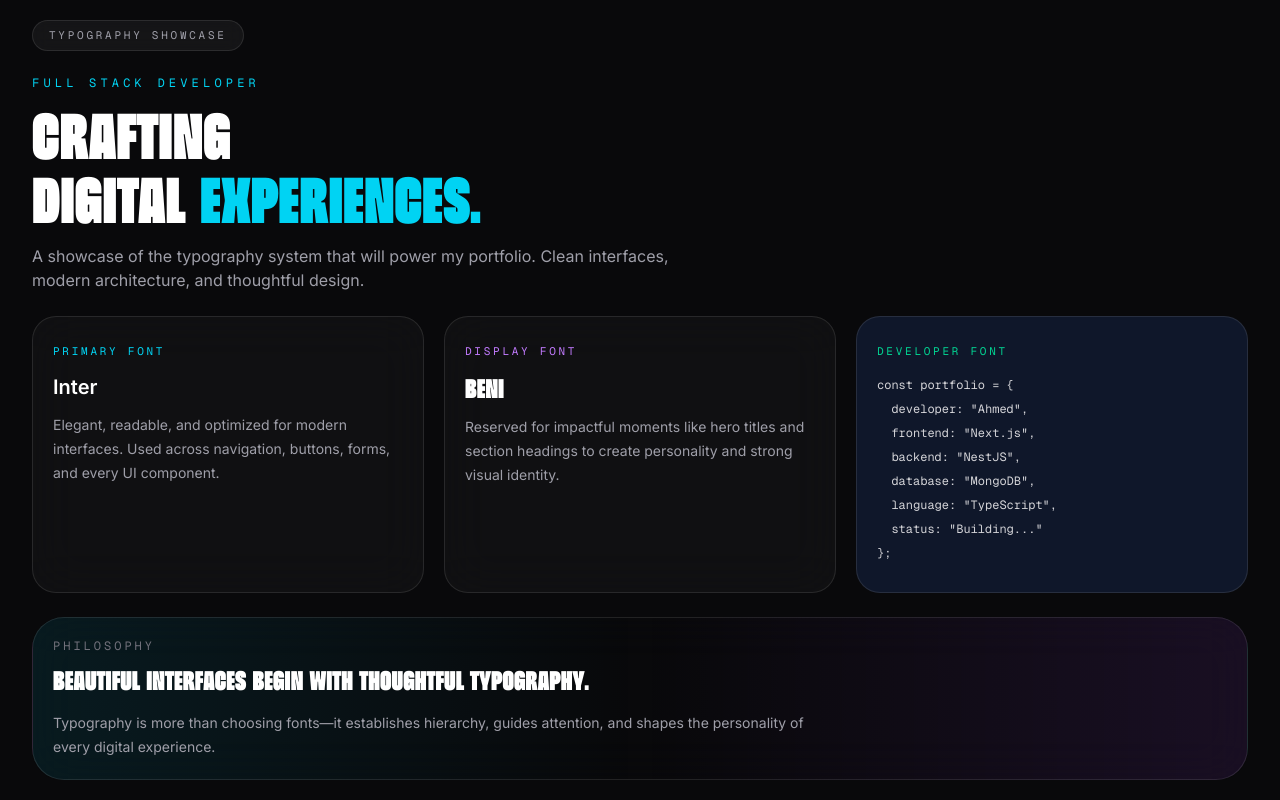
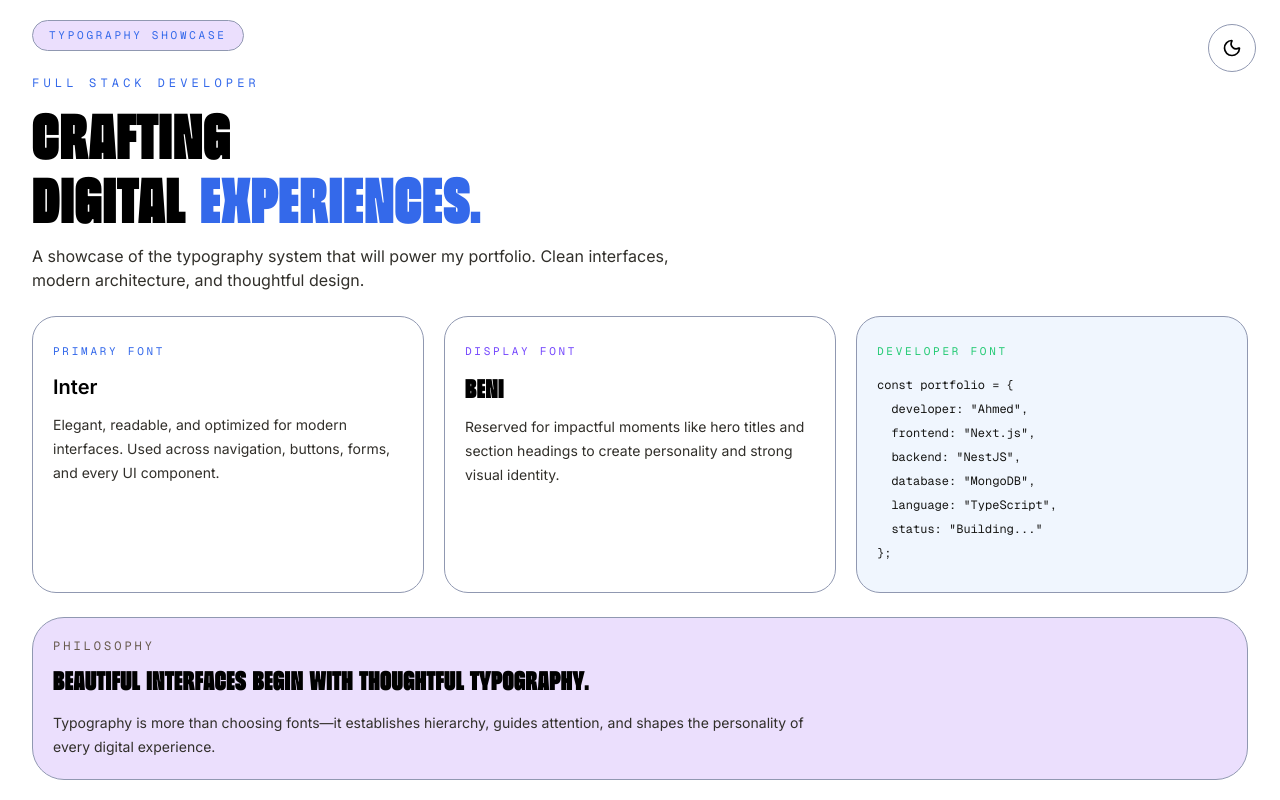
Before and after one commit to ahmedyacine2004/portofolio-website, a Next.js app in the folder apps/client/: page / in a window 1280 px wide. Built offline with nearby package versions, Linux system fonts and the light colour scheme.

Commit message:
feat: implement theme provider and toggle functionality with dark/light mode support

```diff
--- a/apps/client/src/app/layout.tsx
+++ b/apps/client/src/app/layout.tsx
@@ -1,5 +1,6 @@
 import type { Metadata } from 'next';
 
+import { ThemeProvider } from '@/providers/theme-provider';
 import { beni, geistMono, inter } from '@/styles/fonts';
 
 import '@/styles/globals.css';
@@ -9,18 +10,21 @@ export const metadata: Metadata = {
   description: 'Modern Full-Stack Portfolio',
 };
 
-export default function RootLayout({
-  children,
-}: Readonly<{
+type RootLayoutProps = Readonly<{
   children: React.ReactNode;
-}>) {
+}>;
+
+export default function RootLayout({ children }: RootLayoutProps) {
   return (
     <html
       lang="en"
+      data-theme="dark"
       className={`${inter.variable} ${beni.variable} ${geistMono.variable}`}
       suppressHydrationWarning
     >
-      <body>{children}</body>
+      <body>
+        <ThemeProvider>{children}</ThemeProvider>
+      </body>
     </html>
   );
 }
--- a/apps/client/src/app/page.tsx
+++ b/apps/client/src/app/page.tsx
@@ -1,78 +1,144 @@
+import { ThemeToggle } from '@/components/ui/theme-toggle';
+
 export default function Home() {
   return (
-    <main className="h-screen overflow-hidden bg-[#09090B] text-white">
+    <main
+      className="h-screen overflow-hidden"
+      style={{
+        background: 'var(--color-bg-primary)',
+        color: 'var(--color-text-primary)',
+      }}
+    >
+      {/* Floating Theme Toggle */}
+      <div className="fixed right-6 top-6 z-50">
+        <ThemeToggle />
+      </div>
+
       <div className="mx-auto flex h-full max-w-7xl flex-col gap-6 px-8 py-5">
         {/* Badge */}
-        <span className="w-fit rounded-full border border-white/10 bg-white/5 px-4 py-1.5 font-mono text-[11px] uppercase tracking-[0.25em] text-zinc-400 backdrop-blur">
+        <span
+          className="w-fit rounded-full border px-4 py-1.5 font-mono text-[11px] uppercase tracking-[0.25em] backdrop-blur"
+          style={{
+            borderColor: 'var(--color-border)',
+            background: 'var(--color-surface-brand)',
+            color: 'var(--color-brand)',
+          }}
+        >
           Typography Showcase
         </span>
 
         {/* Hero */}
         <section className="space-y-3">
-          <p className="font-mono text-xs uppercase tracking-[0.35em] text-cyan-400">
+          <p
+            className="font-mono text-xs uppercase tracking-[0.35em]"
+            style={{ color: 'var(--color-brand)' }}
+          >
             Full Stack Developer
           </p>
 
           <h1
             className="max-w-5xl text-5xl leading-[0.9] md:text-7xl"
-            style={{ fontFamily: 'var(--font-display)' }}
+            style={{
+              fontFamily: 'var(--font-display)',
+              color: 'var(--color-text-primary)',
+            }}
           >
             Crafting
             <br />
-            Digital
-            <span className="text-cyan-400"> Experiences.</span>
+            Digital <span style={{ color: 'var(--color-brand)' }}>Experiences.</span>
           </h1>
 
-          <p className="max-w-2xl text-base leading-6 text-zinc-400">
+          <p
+            className="max-w-2xl text-base leading-6"
+            style={{ color: 'var(--color-text-tertiary)' }}
+          >
             A showcase of the typography system that will power my portfolio. Clean interfaces,
             modern architecture, and thoughtful design.
           </p>
         </section>
 
-        {/* Font Cards */}
+        {/* Cards */}
         <section className="grid flex-1 gap-5 lg:grid-cols-3">
           {/* Inter */}
-          <article className="rounded-3xl border border-white/10 bg-white/[0.03] p-5 backdrop-blur-xl transition duration-300 hover:border-cyan-400/40 hover:bg-white/[0.05]">
-            <span className="font-mono text-[11px] uppercase tracking-[0.25em] text-cyan-400">
+          <article
+            className="rounded-3xl border p-5 backdrop-blur-xl transition-all duration-300 hover:-translate-y-1"
+            style={{
+              background: 'var(--color-surface)',
+              borderColor: 'var(--color-border)',
+            }}
+          >
+            <span
+              className="font-mono text-[11px] uppercase tracking-[0.25em]"
+              style={{ color: 'var(--color-brand)' }}
+            >
               Primary Font
             </span>
 
-            <h2 className="mt-3 text-xl font-semibold">Inter</h2>
+            <h2
+              className="mt-3 text-xl font-semibold"
+              style={{ color: 'var(--color-text-primary)' }}
+            >
+              Inter
+            </h2>
 
-            <p className="mt-3 text-sm leading-6 text-zinc-400">
+            <p className="mt-3 text-sm leading-6" style={{ color: 'var(--color-text-tertiary)' }}>
               Elegant, readable, and optimized for modern interfaces. Used across navigation,
               buttons, forms, and every UI component.
             </p>
           </article>
 
           {/* Beni */}
-          <article className="rounded-3xl border border-white/10 bg-white/[0.03] p-5 backdrop-blur-xl transition duration-300 hover:border-purple-400/40 hover:bg-white/[0.05]">
-            <span className="font-mono text-[11px] uppercase tracking-[0.25em] text-purple-400">
+          <article
+            className="rounded-3xl border p-5 backdrop-blur-xl transition-all duration-300 hover:-translate-y-1"
+            style={{
+              background: 'var(--color-surface)',
+              borderColor: 'var(--color-border)',
+            }}
+          >
+            <span
+              className="font-mono text-[11px] uppercase tracking-[0.25em]"
+              style={{ color: 'var(--color-purple)' }}
+            >
               Display Font
             </span>
 
             <h2
               className="mt-3 text-3xl leading-none"
-              style={{ fontFamily: 'var(--font-display)' }}
+              style={{
+                fontFamily: 'var(--font-display)',
+                color: 'var(--color-text-primary)',
+              }}
             >
               Beni
             </h2>
 
-            <p className="mt-3 text-sm leading-6 text-zinc-400">
+            <p className="mt-3 text-sm leading-6" style={{ color: 'var(--color-text-tertiary)' }}>
               Reserved for impactful moments like hero titles and section headings to create
               personality and strong visual identity.
             </p>
           </article>
 
-          {/* Geist Mono */}
-          <article className="rounded-3xl border border-white/10 bg-[#0F172A] p-5 transition duration-300 hover:border-emerald-400/40">
-            <span className="font-mono text-[11px] uppercase tracking-[0.25em] text-emerald-400">
+          {/* Geist */}
+          <article
+            className="rounded-3xl border p-5 transition-all duration-300 hover:-translate-y-1"
+            style={{
+              background: 'var(--color-bg-secondary)',
+              borderColor: 'var(--color-border)',
+            }}
+          >
+            <span
+              className="font-mono text-[11px] uppercase tracking-[0.25em]"
+              style={{ color: 'var(--color-success)' }}
+            >
               Developer Font
             </span>
 
             <pre
-              className="mt-3 overflow-auto text-xs leading-6 text-zinc-300"
-              style={{ fontFamily: 'var(--font-mono)' }}
+              className="mt-3 overflow-auto text-xs leading-6"
+              style={{
+                fontFamily: 'var(--font-mono)',
+                color: 'var(--color-text-secondary)',
+              }}
             >
               {`const portfolio = {
   developer: "Ahmed",
@@ -87,14 +153,34 @@ export default function Home() {
         </section>
 
         {/* Philosophy */}
-        <section className="rounded-[2rem] border border-white/10 bg-gradient-to-r from-cyan-500/10 via-transparent to-purple-500/10 p-5 backdrop-blur-xl">
-          <p className="font-mono text-xs uppercase tracking-[0.25em] text-zinc-500">Philosophy</p>
+        <section
+          className="rounded-[2rem] border p-5 backdrop-blur-xl"
+          style={{
+            background: 'var(--color-surface-brand)',
+            borderColor: 'var(--color-border)',
+          }}
+        >
+          <p
+            className="font-mono text-xs uppercase tracking-[0.25em]"
+            style={{ color: 'var(--color-text-disabled)' }}
+          >
+            Philosophy
+          </p>
 
-          <h2 className="mt-2 text-3xl leading-tight" style={{ fontFamily: 'var(--font-display)' }}>
+          <h2
+            className="mt-2 text-3xl leading-tight"
+            style={{
+              fontFamily: 'var(--font-display)',
+              color: 'var(--color-text-primary)',
+            }}
+          >
             Beautiful interfaces begin with thoughtful typography.
           </h2>
 
-          <p className="mt-3 max-w-3xl text-sm leading-6 text-zinc-400">
+          <p
+            className="mt-3 max-w-3xl text-sm leading-6"
+            style={{ color: 'var(--color-text-tertiary)' }}
+          >
             Typography is more than choosing fonts—it establishes hierarchy, guides attention, and
             shapes the personality of every digital experience.
           </p>
--- /dev/null
+++ b/apps/client/src/components/ui/theme-toggle.tsx
@@ -0,0 +1,36 @@
+'use client';
+
+import { Moon, Sun } from 'lucide-react';
+
+import { useTheme } from '@/hooks/use-theme';
+
+export function ThemeToggle() {
+  const { theme, toggleTheme } = useTheme();
+
+  return (
+    <button
+      type="button"
+      onClick={toggleTheme}
+      aria-label="Toggle theme"
+      className="
+        flex
+        h-12
+        w-12
+        items-center
+        justify-center
+        rounded-full
+        border
+        transition-all
+        duration-300
+        hover:scale-105
+      "
+      style={{
+        background: 'var(--color-surface)',
+        color: 'var(--color-text-primary)',
+        borderColor: 'var(--color-border)',
+      }}
+    >
+      {theme === 'dark' ? <Sun size={20} /> : <Moon size={20} />}
+    </button>
+  );
+}
--- /dev/null
+++ b/apps/client/src/hooks/use-theme.ts
@@ -0,0 +1,15 @@
+'use client';
+
+import { useContext } from 'react';
+
+import { ThemeContext } from '@/providers/theme-provider';
+
+export function useTheme() {
+  const context = useContext(ThemeContext);
+
+  if (!context) {
+    throw new Error('useTheme must be used inside ThemeProvider.');
+  }
+
+  return context;
+}
--- /dev/null
+++ b/apps/client/src/lib/theme.ts
@@ -0,0 +1,30 @@
+export const THEME_STORAGE_KEY = 'portfolio-theme';
+
+export type Theme = 'light' | 'dark';
+
+export function getSystemTheme(): Theme {
+  if (typeof window === 'undefined') {
+    return 'dark';
+  }
+
+  return window.matchMedia('(prefers-color-scheme: dark)').matches ? 'dark' : 'light';
+}
+
+export function getStoredTheme(): Theme | null {
+  if (typeof window === 'undefined') {
+    return null;
+  }
+
+  const theme = localStorage.getItem(THEME_STORAGE_KEY);
+
+  if (theme === 'light' || theme === 'dark') {
+    return theme;
+  }
+
+  return null;
+}
+
+export function applyTheme(theme: Theme): void {
+  document.documentElement.dataset.theme = theme;
+  localStorage.setItem(THEME_STORAGE_KEY, theme);
+}
--- /dev/null
+++ b/apps/client/src/providers/theme-provider.tsx
@@ -0,0 +1,50 @@
+'use client';
+
+import { createContext, useEffect, useMemo, useState, type ReactNode } from 'react';
+
+import { applyTheme, getStoredTheme, getSystemTheme, type Theme } from '@/lib/theme';
+
+type ThemeContextType = {
+  theme: Theme;
+  toggleTheme: () => void;
+  setTheme: (theme: Theme) => void;
+};
+
+export const ThemeContext = createContext<ThemeContextType | null>(null);
+
+type Props = {
+  children: ReactNode;
+};
+
+export function ThemeProvider({ children }: Props) {
+  const [theme, setThemeState] = useState<Theme>(() => {
+    if (typeof window === 'undefined') {
+      return 'dark';
+    }
+
+    return getStoredTheme() ?? getSystemTheme();
+  });
+
+  useEffect(() => {
+    applyTheme(theme);
+  }, [theme]);
+
+  const setTheme = (newTheme: Theme): void => {
+    setThemeState(newTheme);
+  };
+
+  const toggleTheme = (): void => {
+    setThemeState((currentTheme) => (currentTheme === 'dark' ? 'light' : 'dark'));
+  };
+
+  const value = useMemo(
+    () => ({
+      theme,
+      setTheme,
+      toggleTheme,
+    }),
+    [theme],
+  );
+
+  return <ThemeContext.Provider value={value}>{children}</ThemeContext.Provider>;
+}
--- a/apps/client/src/styles/globals.css
+++ b/apps/client/src/styles/globals.css
@@ -1,4 +1,5 @@
 @import 'tailwindcss';
+@import './variables.css';
 
 :root {
   --font-sans: var(--font-inter);
@@ -6,6 +7,20 @@
   --font-mono: var(--font-geist-mono);
 }
 
+*,
+*::before,
+*::after {
+  box-sizing: border-box;
+}
+
+html {
+  scroll-behavior: smooth;
+}
+
 body {
+  background: var(--color-bg-primary);
+  color: var(--color-text-primary);
   font-family: var(--font-sans);
+  text-rendering: optimizeLegibility;
+  -webkit-font-smoothing: antialiased;
 }
--- /dev/null
+++ b/apps/client/src/styles/variables.css
@@ -0,0 +1,197 @@
+:root {
+  /* ==========================================================================
+     LIGHT THEME
+     ========================================================================== */
+
+  /* Text */
+  --color-text-primary: #000000;
+  --color-text-secondary: #161614;
+  --color-text-tertiary: #312f2a;
+  --color-text-disabled: #685b4f;
+  --color-text-inverse: #ffffff;
+
+  /* Background */
+  --color-bg-primary: #ffffff;
+  --color-bg-secondary: #f0f6fe;
+  --color-bg-tertiary: #fafafa;
+
+  /* Surface */
+  --color-surface: #ffffff;
+  --color-surface-secondary: #f8fafc;
+
+  --color-surface-brand: #ebdffd;
+  --color-surface-success: #eaf8ef;
+  --color-surface-warning: #fef9e9;
+  --color-surface-danger: #fdf2f6;
+
+  /* Border */
+  --color-border-strong: #546e7a;
+  --color-border: #9098b1;
+  --color-border-light: #d9d9d9;
+
+  /* Brand */
+  --color-brand-darkest: #001e36;
+  --color-brand-dark: #00358b;
+  --color-brand: #3469ea;
+  --color-brand-light: #4285f4;
+
+  /* Info */
+  --color-info-dark: #0b7fcc;
+  --color-info: #42a5f5;
+
+  /* Success */
+  --color-success-darkest: #118f40;
+  --color-success-dark: #16824a;
+  --color-success: #24ca74;
+  --color-success-light: #8bc34a;
+  --color-success-teal: #26a69a;
+
+  /* Danger */
+  --color-danger-darkest: #743f4c;
+  --color-danger-dark: #c6302b;
+  --color-danger: #ea1b22;
+  --color-danger-light: #ff5252;
+
+  /* Warning */
+  --color-warning-dark: #f37036;
+  --color-warning: #ff9900;
+  --color-warning-light: #fba428;
+
+  /* Yellow */
+  --color-yellow: #ffca28;
+  --color-yellow-light: #f9d84e;
+
+  /* Purple */
+  --color-purple-dark: #5712ab;
+  --color-purple: #7548fd;
+  --color-purple-light: #a259ff;
+
+  /* Extra */
+  --color-pink: #f13262;
+  --color-earth-brown: #c27c67;
+  --color-earth-khaki: #aba085;
+
+  /* Overlay */
+  --color-overlay: rgb(0 0 0 / 25%);
+
+  /* Radius */
+  --radius-xs: 0.5rem;
+  --radius-sm: 0.75rem;
+  --radius-md: 1rem;
+  --radius-lg: 1.5rem;
+  --radius-xl: 2rem;
+
+  /* Spacing */
+  --space-1: 0.25rem;
+  --space-2: 0.5rem;
+  --space-3: 0.75rem;
+  --space-4: 1rem;
+  --space-5: 1.25rem;
+  --space-6: 1.5rem;
+  --space-8: 2rem;
+  --space-10: 2.5rem;
+  --space-12: 3rem;
+  --space-16: 4rem;
+
+  /* Fonts */
+  --font-sans: var(--font-inter);
+  --font-display: var(--font-beni);
+  --font-mono: var(--font-geist-mono);
+
+  /* Shadows */
+  --shadow-sm: 0 2px 8px rgb(15 23 42 / 8%);
+  --shadow-md: 0 8px 30px rgb(15 23 42 / 12%);
+  --shadow-lg: 0 24px 60px rgb(15 23 42 / 18%);
+
+  /* Motion */
+  --duration-fast: 150ms;
+  --duration-normal: 250ms;
+  --duration-slow: 400ms;
+  --ease-standard: cubic-bezier(0.4, 0, 0.2, 1);
+
+  /* Layout */
+  --container: 1440px;
+  --navbar-height: 72px;
+}
+
+/* ==========================================================================
+   DARK THEME
+   ========================================================================== */
+
+[data-theme='dark'] {
+  /* Text */
+  --color-text-primary: #f8fafc;
+  --color-text-secondary: #e2e8f0;
+  --color-text-tertiary: #94a3b8;
+  --color-text-disabled: #64748b;
+  --color-text-inverse: #09090b;
+
+  /* Background */
+  --color-bg-primary: #09090b;
+  --color-bg-secondary: #111827;
+  --color-bg-tertiary: #18181b;
+
+  /* Surface */
+  --color-surface: #111113;
+  --color-surface-secondary: #18181b;
+
+  --color-surface-brand: rgb(117 72 253 / 15%);
+  --color-surface-success: rgb(36 202 116 / 14%);
+  --color-surface-warning: rgb(255 153 0 / 14%);
+  --color-surface-danger: rgb(234 27 34 / 14%);
+
+  /* Border */
+  --color-border-strong: #64748b;
+  --color-border: #334155;
+  --color-border-light: #27272a;
+
+  /* Brand */
+  --color-brand-darkest: #4285f4;
+  --color-brand-dark: #5b94ff;
+  --color-brand: #6ea8ff;
+  --color-brand-light: #8fc2ff;
+
+  /* Info */
+  --color-info-dark: #42a5f5;
+  --color-info: #7cc4ff;
+
+  /* Success */
+  --color-success-darkest: #24ca74;
+  --color-success-dark: #3ad980;
+  --color-success: #59e399;
+  --color-success-light: #8bc34a;
+  --color-success-teal: #2dd4bf;
+
+  /* Danger */
+  --color-danger-darkest: #ea1b22;
+  --color-danger-dark: #ff5252;
+  --color-danger: #ff6b6b;
+  --color-danger-light: #ff8a80;
+
+  /* Warning */
+  --color-warning-dark: #ff9900;
+  --color-warning: #ffb020;
+  --color-warning-light: #ffca55;
+
+  /* Yellow */
+  --color-yellow: #ffca28;
+  --color-yellow-light: #ffe082;
+
+  /* Purple */
+  --color-purple-dark: #7548fd;
+  --color-purple: #9066ff;
+  --color-purple-light: #b18cff;
+
+  /* Extra */
+  --color-pink: #ff5f92;
+  --color-earth-brown: #c27c67;
+  --color-earth-khaki: #aba085;
+
+  /* Overlay */
+  --color-overlay: rgb(0 0 0 / 60%);
+
+  /* Shadows */
+  --shadow-sm: 0 2px 10px rgb(0 0 0 / 30%);
+  --shadow-md: 0 10px 35px rgb(0 0 0 / 45%);
+  --shadow-lg: 0 30px 70px rgb(0 0 0 / 60%);
+}
```
Also changed, not shown: apps/client/src/styles/utilities.css (added), 2 other files (tests, documents, lock files or other folders).
